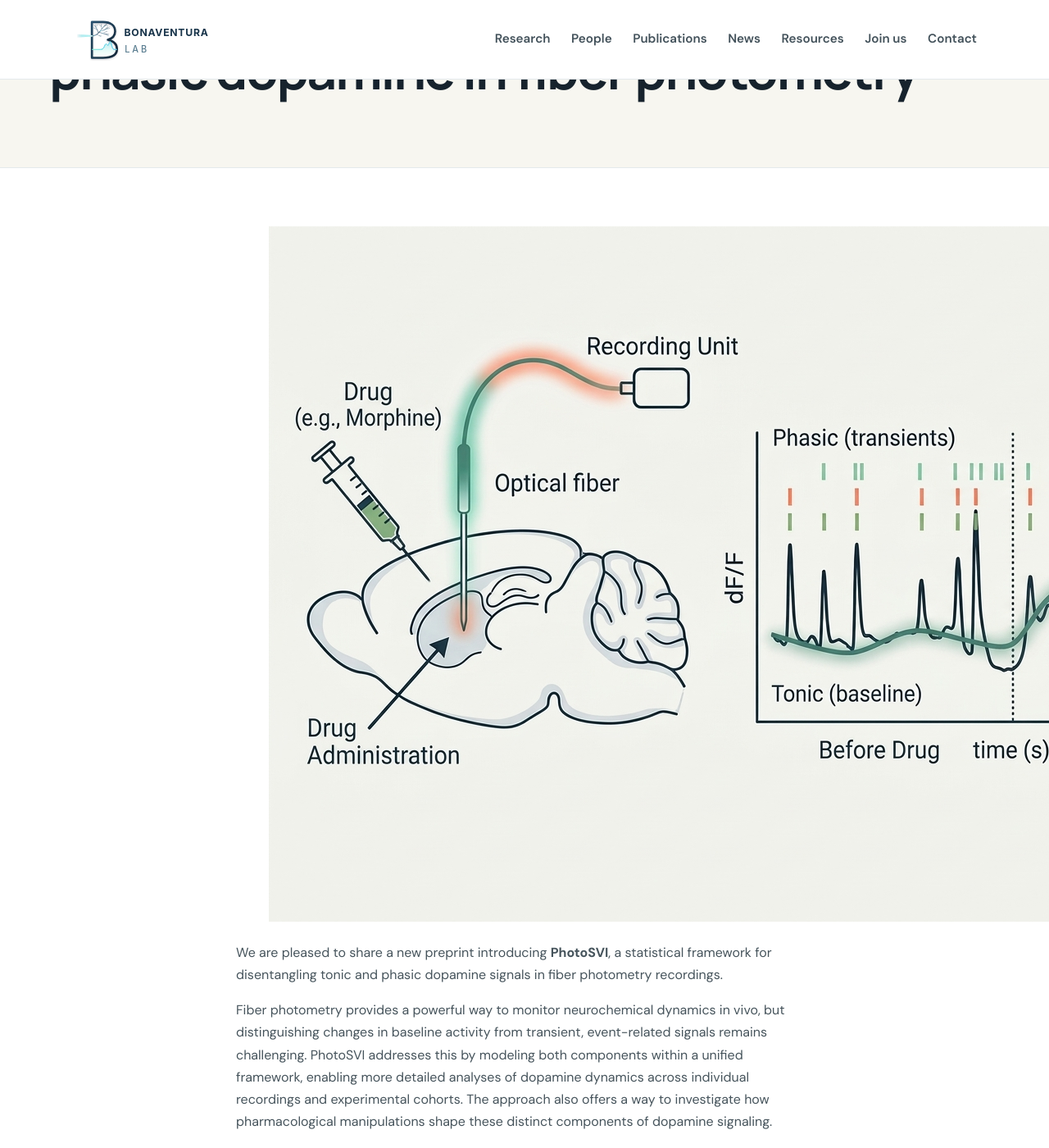
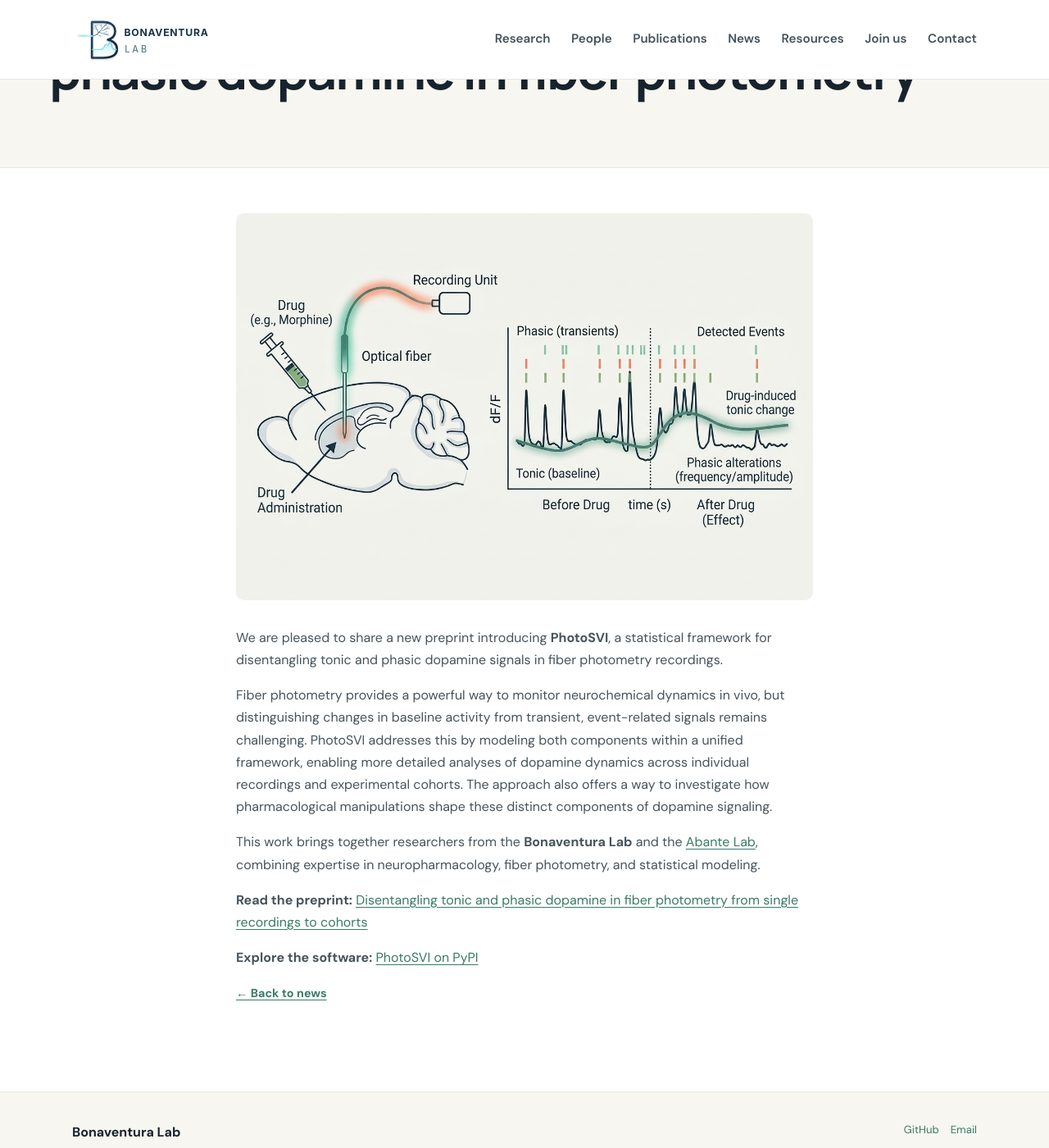
Before and after one commit to BonaventuraLab/BonaventuraLab.github.io, a Jekyll site: the page built from _posts/2026-11-23-preprint-photosvi.md, in a window 1280 px wide and 1400 px high, scrolled down 225 px. Shown: the whole window at 82% size. Built offline with Jekyll 4.4.1, drawn with Linux system fonts in a browser that asks for light colours.

Commit message:
Update main.css

```diff
--- a/assets/css/main.css
+++ b/assets/css/main.css
@@ -471,3 +471,17 @@ main { min-height: 60vh; }
   opacity: 0.65;
   text-decoration: none;
 }
+
+/* Individual post featured image */
+
+.post-featured-image {
+  margin: 0 0 2rem;
+}
+
+.post-featured-image img {
+  display: block;
+  width: 100%;
+  max-height: 520px;
+  object-fit: cover;
+  border-radius: 10px;
+}
```
